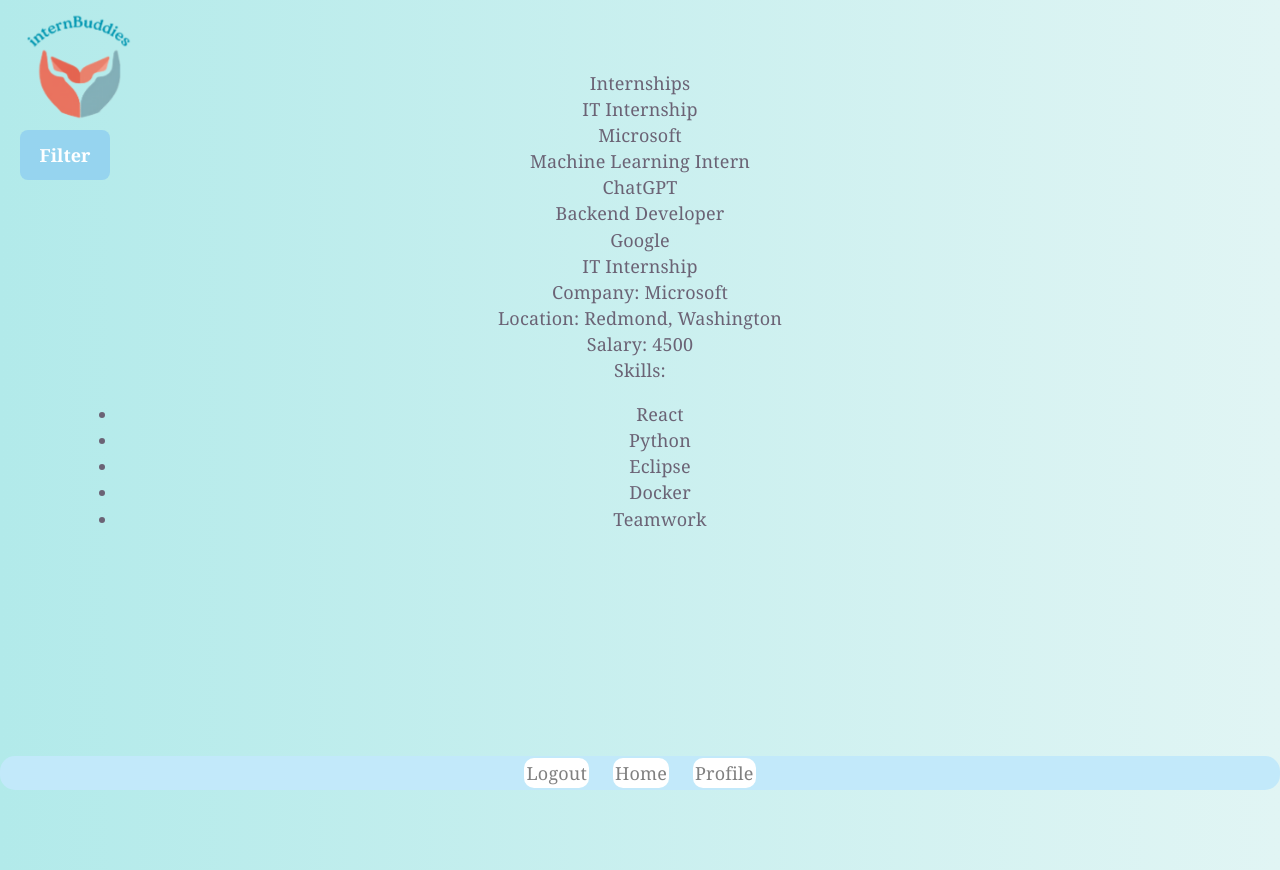
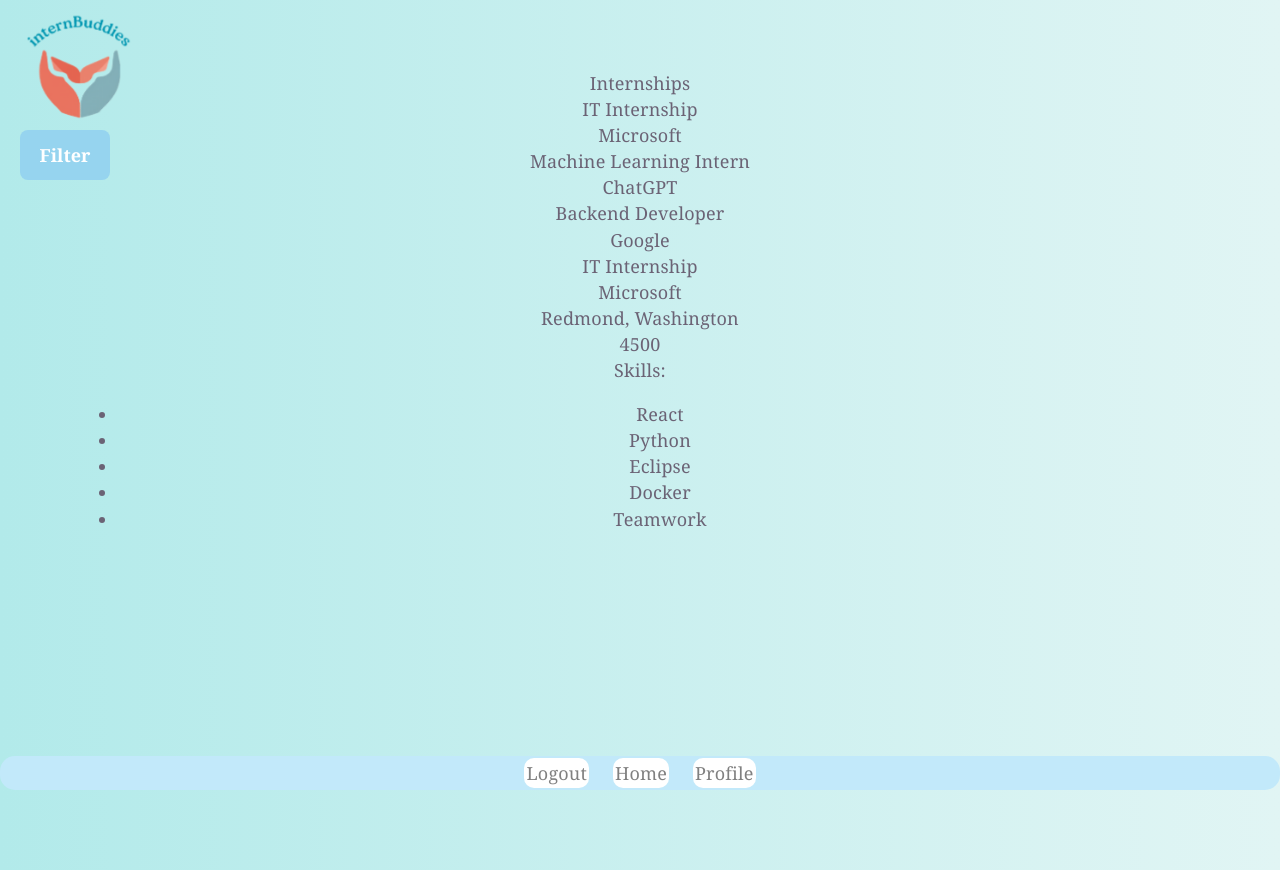
Before and after one commit to shane-thoma/intern-buddy, a React app in the folder frontend/: page /Home in a window 1280 px wide. Built offline with nearby package versions, Linux system fonts and the light colour scheme; the HTML template or start-up script is replaced by a standard one.

Commit message:
Updated the home.jsx

```diff
--- a/frontend/src/Home.css
+++ b/frontend/src/Home.css
@@ -32,6 +32,7 @@
     position: absolute;
     top: 50px;
     left: 20px;
+    z-index: 10;
 }
 
 .bottom-nav{
--- a/frontend/src/home.jsx
+++ b/frontend/src/home.jsx
@@ -7,8 +7,34 @@
 function Home(){
     const [showFilter, setShowFilter] = useState(false);
 
-    const skills = ['React', 'Python', 'Eclipse', 'Docker', 'Teamwork'];
+    const [selectedInternship, setSelectedInternship] = useState(0)
 
+
+    const internships = [
+        {
+            title: "IT Internship",
+            company: "Microsoft",
+            location: "Redmond, Washington",
+            salary: 4500,
+            skills: ['React', 'Python', 'Eclipse', 'Docker', 'Teamwork']
+        },
+        {
+            title: "Machine Learning Intern",
+            company: "ChatGPT",
+            location: "San Francisco, California",
+            salary: 5000,
+            skills: ['React', 'Python', 'Eclipse', 'Docker', 'Teamwork']
+        },
+        {
+            title: "Backend Developer",
+            company: "Google",
+            location: "Mountain View, California",
+            salary: 5500,
+            skills: ['React', 'Python', 'Eclipse', 'Docker', 'Teamwork']
+        }
+    ];
+
+    const currentInternship = internships[selectedInternship]
 
     return(
         <>
@@ -24,32 +50,32 @@
 
                 </div>
             )}
-            <section className="internship-section">
-                <div className="internship-section-header">Internships</div>
-                <div className="internship-box">
-                    <div className="internship-option">
-                        <p className="job-title">IT Internship</p>
-                        <p className="job-company">Microsoft</p>
+
+            <div className = "home-container">
+                <section className="internship-section">
+                    <div className="internship-section-header">Internships</div>
+                    <div className="internship-box">
+                    {internships.map((internship, index) =>(
+                        <div
+                            key = {index}
+                            onClick = {() => setSelectedInternship(index)}
+                        >
+                            <p className = "job-title">{internship.title}</p>
+                            <p className = "job-company">{internship.company}</p>
+                        </div>
+                    ))}
                     </div>
-                    <div className="internship-option">
-                        <p className="job-title">Machine Learning Intern</p>
-                        <p className="job-company">ChatGPT</p>
-                    </div>
-                     <div className="internship-option">
-                        <p className="job-title">Backend Developer</p>
-                        <p className="job-company">Google</p>
-                    </div>
-                </div>
 
-            </section>
+                </section>
+            </div>
             <section className="internship-position-info-section">
                 <div className="internship-position-info-box">
-                    <div className="position-info">IT Internship</div>
-                    <div className="position-info">Company: Microsoft</div>
-                    <div className="position-info">Location: Redmond, Washington</div>
-                    <div className="position-info">Salary: 4500</div>
+                    <div className="position-info">{currentInternship.title}</div>
+                    <div className="position-info">{currentInternship.company}</div>
+                    <div className="position-info">{currentInternship.location}</div>
+                    <div className="position-info">{currentInternship.salary}</div>
                     <div className="position-info"> Skills: <ul className= "position-skills-list">
-                            {skills.map((skill, index) =>(
+                            {(currentInternship.skills).map((skill, index) =>(
                                 <li key={index}>{skill}</li>
                             ))}
                         </ul>
```
